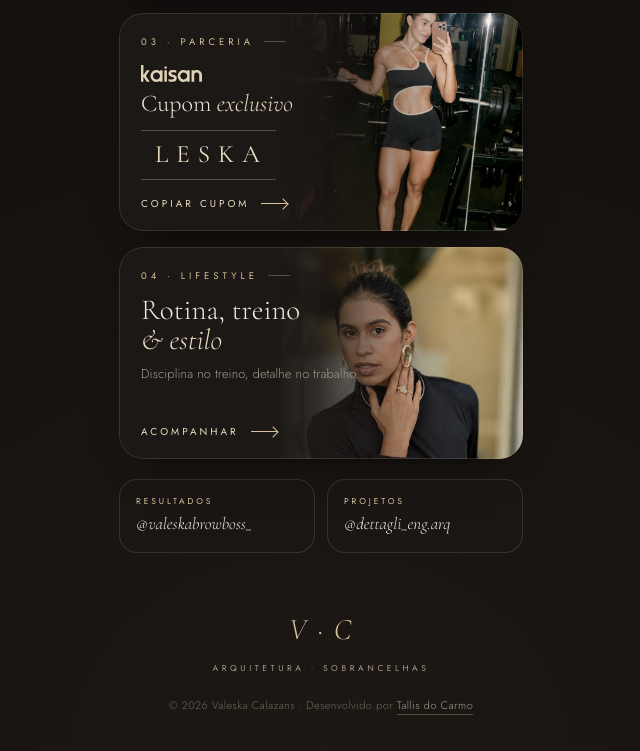
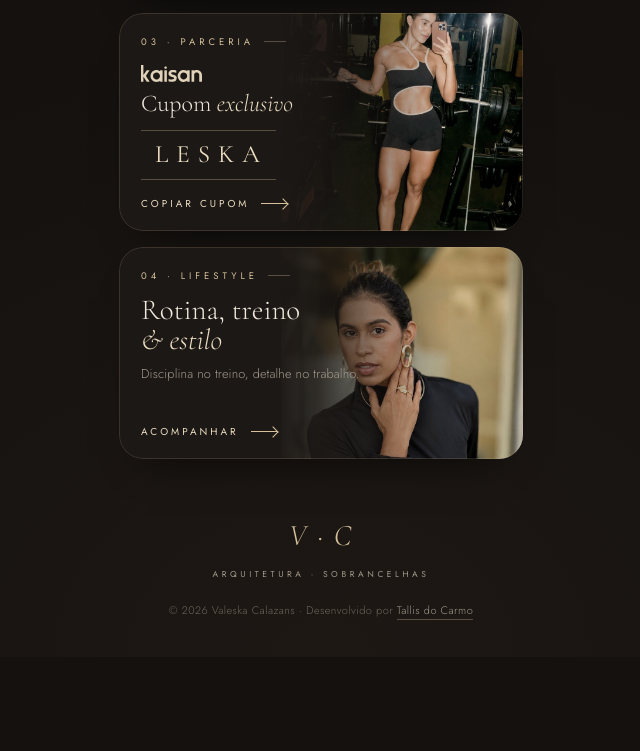
Before and after one commit to valeskacalazans/valeskacalazans.github.io, a plain HTML site: page index.html in a window 1280 px wide. Shown: the part 1096-1847 px from the top of the page, without its empty margins (319-959 px from the left). After the commit the page ends 1753 px from the top, so only its background shows below. Drawn offline with nearby package versions, Linux system fonts and the light colour scheme.

Commit message:
Remove links secundários do Instagram
Co-Authored-By: Claude Opus 5.5 <noreply@anthropic.com>
Claude-Session: https://claude.ai/code/session_01UiifhrG8E8Us5NAAsuejp2

```diff
--- a/index.html
+++ b/index.html
@@ -188,10 +188,6 @@
       </div>
     </a>
 
-    <div class="mini rv">
-      <a href="https://www.instagram.com/valeskabrowboss_/" target="_blank" rel="noopener"><div class="eyebrow">Resultados</div><span>@valeskabrowboss_</span></a>
-      <a href="https://www.instagram.com/dettagli_eng.arq/" target="_blank" rel="noopener"><div class="eyebrow">Projetos</div><span>@dettagli_eng.arq</span></a>
-    </div>
   </div>
 
   <footer>
```
